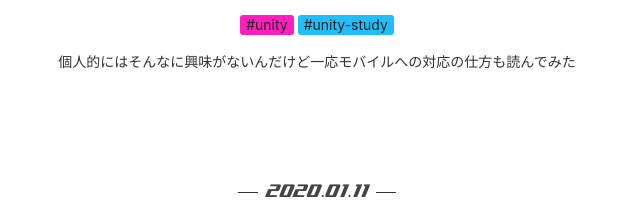
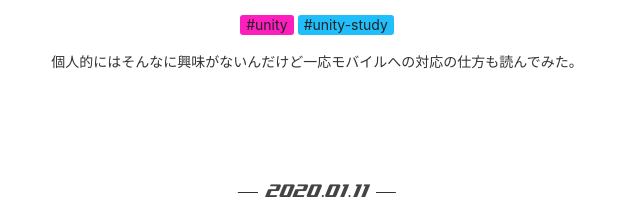
Before and after one commit to nabeliwo/blog, a Gatsby site: page / in a window 1280 px wide. Shown: the part 446-660 px from the top of the page, 323-963 px from the left. Built offline with nearby package versions, Linux system fonts and the light colour scheme; Gatsby itself is replaced by a stand-in of ours.

Commit message:
:speech_balloon: Update text

```diff
--- a/content/posts/2020/01/unity-study-07.md
+++ b/content/posts/2020/01/unity-study-07.md
@@ -1,6 +1,6 @@
 ---
 title: "【Unity勉強】7日目：モバイル対応をする"
-description: "個人的にはそんなに興味がないんだけど一応モバイルへの対応の仕方も読んでみた"
+description: "個人的にはそんなに興味がないんだけど一応モバイルへの対応の仕方も読んでみた。"
 date: "2020-01-12"
 tags: ["unity", "unity-study"]
 image: ""
```
